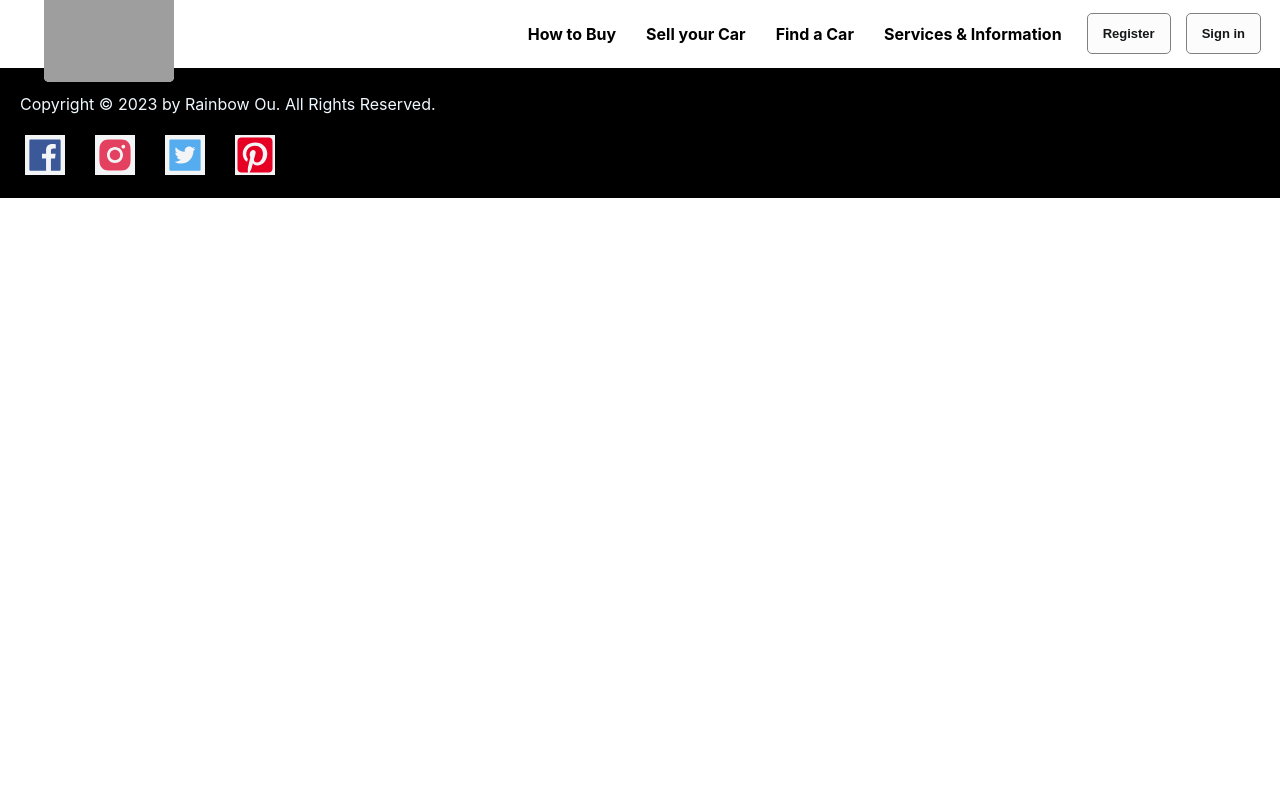
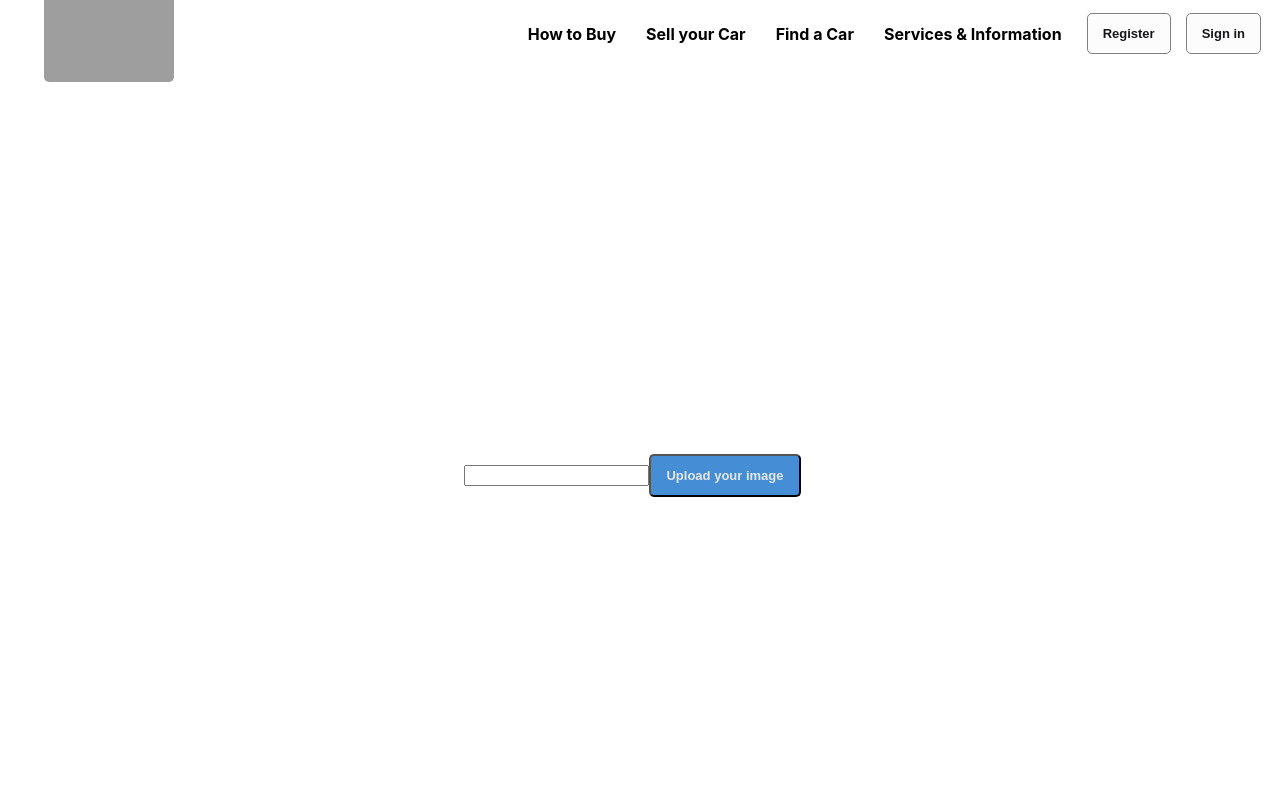
Before and after one commit to Rainbow2544/Turner-Cars-App, a React (Create React App) app: page /search-imgResults in a window 1280 px wide. Shown: the top 800 px of the page. Built offline with nearby package versions, Linux system fonts and the light colour scheme; grey boxes are pictures that could not be loaded; the HTML template or start-up script is replaced by a standard one.

Commit message:
add searchImg result page and componets

```diff
--- a/src/App.jsx
+++ b/src/App.jsx
@@ -5,6 +5,8 @@ import Footer from "./components/Footer";
 import {BrowserRouter as Router,Routes,Route,Navigate, Outlet} from "react-router-dom";
 import LogIn from "./pages/LogIn";
 import Register from "./pages/Register";
+import UploadImgContainer from "./components/UploadImgContainer";
+import SearchImgResults from "./pages/SearchImgResults";
 
 const App = () => {
   return (
@@ -14,6 +16,7 @@ const App = () => {
         <Route exact path="/" element={<Home />} />
         <Route path="/login" element={<LogIn />} />
         <Route path="/register" element={<Register />} />
+        <Route path="/search-imgResults" element={<SearchImgResults/>} />
       </Routes>
 
       <Footer />
--- /dev/null
+++ b/src/components/AnalyzeImage.jsx
@@ -0,0 +1,30 @@
+export const analyzeImage = async (imageData) => {
+    const endpoint = "https://m1-find-similar-cars-img.cognitiveservices.azure.com/vision/v3.1/analyze";
+    console.log({
+        "url": `${imageData}`
+      });
+    try {
+      const response = await fetch(endpoint, {
+        method: "POST",
+        body: JSON.stringify({
+            "url": `${imageData}`
+          }),
+        headers: {
+          "Content-Type": "application/json",
+          "Ocp-Apim-Subscription-Key": "af408fb0e24a4b4e92a2d59292966ba1",
+        },
+      });
+
+      if (response.ok) {
+        const data = await response.json();
+
+        console.log(data);
+        return data;
+      } else {
+        console.log("Error:", response.status);
+        return response;
+      }
+    } catch (error) {
+      console.error("Error:", error);
+    }
+  };
--- a/src/components/SearchBar.jsx
+++ b/src/components/SearchBar.jsx
@@ -2,12 +2,15 @@ import React, { useState } from "react";
 import "./SearchBar.css";
 import { AiOutlineSearch } from "react-icons/ai";
 import { FcAddImage } from "react-icons/fc";
-import UploadImgContainer from "./UploadImgContainer";
-
+//import UploadImgContainer from "./UploadImgContainer";
+import { useNavigate } from "react-router-dom";
 
 const SearchBar = () => {
   const [imgSearchIsOpen, setImgSearchIsOpen] = useState(false);
   const [hovered, setHovered] = useState(false);
+  const navigate = useNavigate();
+
+  //{imgSearchIsOpen && <UploadImgContainer />}
   return (
     <form id="searchBarContainer">
       <input
@@ -17,7 +20,7 @@ const SearchBar = () => {
       />
       <FcAddImage
       id="searchBarContainer--imgSearchLogo"
-      onClick={() => {setImgSearchIsOpen(!imgSearchIsOpen)}}
+      onClick={() => {navigate("/search-imgResults");}}
       onMouseEnter={() => setHovered(true)}
       onMouseLeave={() => setHovered(false)}
       />
@@ -30,7 +33,8 @@ const SearchBar = () => {
       <button className="searchBarContainer--button">
         <AiOutlineSearch id="searchBarContainer--button--searchLogo" />
       </button>
-      {imgSearchIsOpen && <UploadImgContainer />}
+
+
     </form>
   );
 };
--- /dev/null
+++ b/src/components/UploadImage.css
@@ -0,0 +1,26 @@
+.UploadImageContainer {
+    display: flex;
+    justify-content: center;
+    align-items: center;
+    height: 100vh;
+}
+
+.UploadImageContainer__form{
+    margin-top: 15px;
+}
+.UploadImageContainer__form--button {
+    margin-top: 15px;
+    padding: 12px 15px;
+    margin-right: 15px;
+    background-color: rgb(69, 141, 213);
+    border-radius: 5px;
+    color: rgb(229, 231, 234);
+    cursor: pointer;
+    font-weight: 600;
+    font-size: small;
+  }
+  .UploadImageContainer__form--button:hover {
+    box-shadow: 1px 1px 1px rgba(0, 0, 0, 0.2);
+    background-color: rgb(60, 121, 183);
+    transition: all 0.3s ease;
+  }
--- /dev/null
+++ b/src/components/UploadImage.jsx
@@ -0,0 +1,69 @@
+import React, { useState } from "react";
+import { useNavigate } from "react-router-dom";
+import "./UploadImage.css";
+import { analyzeImage } from "./AnalyzeImage";
+
+const UploadImage = () => {
+    const [selectedImage, setSelectedImage] = useState(null);
+    const [responseText, setResponseText] = useState("");
+    const [imgurl, setImgurl] = useState("");
+    const navigate = useNavigate();
+
+    const handleImageChange = async (event) => {
+      setSelectedImage(event.target.files[0]);
+    };
+
+    const handleFormSubmit = async (event) => {
+      event.preventDefault();
+
+    //   if (!selectedImage) {
+    //     setResponseText("Please select an image");
+    //     return;
+    //   }
+    const imageUrl = document.getElementById("carUrl").value;
+    if (!imageUrl) {
+        setResponseText("Please enter an image URL");
+        return;
+      }
+
+      try {
+        const analysisResult = await analyzeImage(imageUrl);
+        setResponseText(JSON.stringify(analysisResult));
+      } catch (error) {
+        console.error(error);
+        setResponseText("Error analyzing image");
+      }
+      //const formData = new FormData();
+      //formData.append("carImage", selectedImage);
+
+
+        // if (response.ok) {
+        //   const responseData = await response.text();
+        //   setResponseText(responseData);
+
+
+        // } else {
+        //   setResponseText("Failed to upload image");
+        // }
+
+    };
+//     <input
+//     type="file"
+//     name="carImage"
+//     accept="image/*"
+//     onChange={handleImageChange}
+//   />
+    return (
+      <div className="UploadImageContainer">
+        <form className="UploadImageContainer__form" onSubmit={handleFormSubmit}>
+          <input type="text" name="carUrl" id="carUrl" onChange={(e) => {setImgurl(e.target.value)}} />
+          <button type="submit" className="UploadImageContainer__form--button">
+            Upload your image
+          </button>
+          <p>{responseText}</p>
+        </form>
+      </div>
+    );
+};
+
+export default UploadImage;
--- a/src/components/UploadImgContainer.css
+++ b/src/components/UploadImgContainer.css
@@ -16,4 +16,23 @@
     rotate: 270deg;
     color: aliceblue;
 
+}
+.UploadImgContainer__form{
+    margin-top: 15px;
+}
+.UploadImgContainer__form--button {
+    margin-top: 15px;
+    padding: 12px 15px;
+    margin-right: 15px;
+    background-color: rgb(69, 141, 213);
+    border-radius: 5px;
+    color: rgb(229, 231, 234);
+    cursor: pointer;
+    font-weight: 600;
+    font-size: small;
   }
+  .UploadImgContainer__form--button:hover {
+    box-shadow: 1px 1px 1px rgba(0, 0, 0, 0.2);
+    background-color: rgb(60, 121, 183);
+    transition: all 0.3s ease;
+  }
--- a/src/components/UploadImgContainer.jsx
+++ b/src/components/UploadImgContainer.jsx
@@ -1,19 +1,63 @@
-import React from 'react';
+import React, { useState } from "react";
+import { useNavigate } from "react-router-dom";
 import "./UploadImgContainer.css";
 
 const UploadImgContainer = () => {
-  return (
-    <div className='UploadImgContainer'>
-        <form
-        className='UploadImgContainer__form'
-        action="/upload"
-        method="POST"
-        enctype="multipart/form-data">
-            <input type="file" name="carImage" accept="image/*" />
-            <button type="submit">Upload your image here</button>
-          </form>
-    </div>
-  )
+    const [selectedImage, setSelectedImage] = useState(null);
+    const [responseText, setResponseText] = useState("");
+    const navigate = useNavigate();
+
+    const handleImageChange = (event) => {
+      setSelectedImage(event.target.files[0]);
+    };
+
+    const handleFormSubmit = async (event) => {
+      event.preventDefault();
+
+      if (!selectedImage) {
+        console.log("Please select an image");
+        return;
+      }
+
+      const formData = new FormData();
+      formData.append("carImage", selectedImage);
+
+      try {
+        const response = await fetch("/upload", {
+          method: "POST",
+          body: formData,
+        });
+
+        if (response.ok) {
+          const responseData = await response.text();
+          setResponseText(responseData);
+
+          navigate("/search-imgResults");
+        } else {
+          setResponseText("Failed to upload image");
+        }
+      } catch (error) {
+        console.error(error);
+        setResponseText("Error uploading image");
+      }
+    };
+
+    return (
+      <div className="UploadImgContainer">
+        <form className="UploadImgContainer__form" onSubmit={handleFormSubmit}>
+          <input
+            type="file"
+            name="carImage"
+            accept="image/*"
+            onChange={handleImageChange}
+          />
+          <button type="submit" className="UploadImgContainer__form--button">
+            Upload your image
+          </button>
+          <p>{responseText}</p>
+        </form>
+      </div>
+    );
 };
 
 export default UploadImgContainer;
--- /dev/null
+++ b/src/pages/SearchImgResults.css
@@ -0,0 +1 @@
+.searchContainer{}
--- /dev/null
+++ b/src/pages/SearchImgResults.jsx
@@ -0,0 +1,13 @@
+import React from "react";
+import UploadImage from "../components/UploadImage";
+
+const SearchImgResults = () => {
+  return (
+    <div className="searchContainer">
+      <UploadImage/>
+
+    </div>
+  );
+};
+
+export default SearchImgResults;
```
